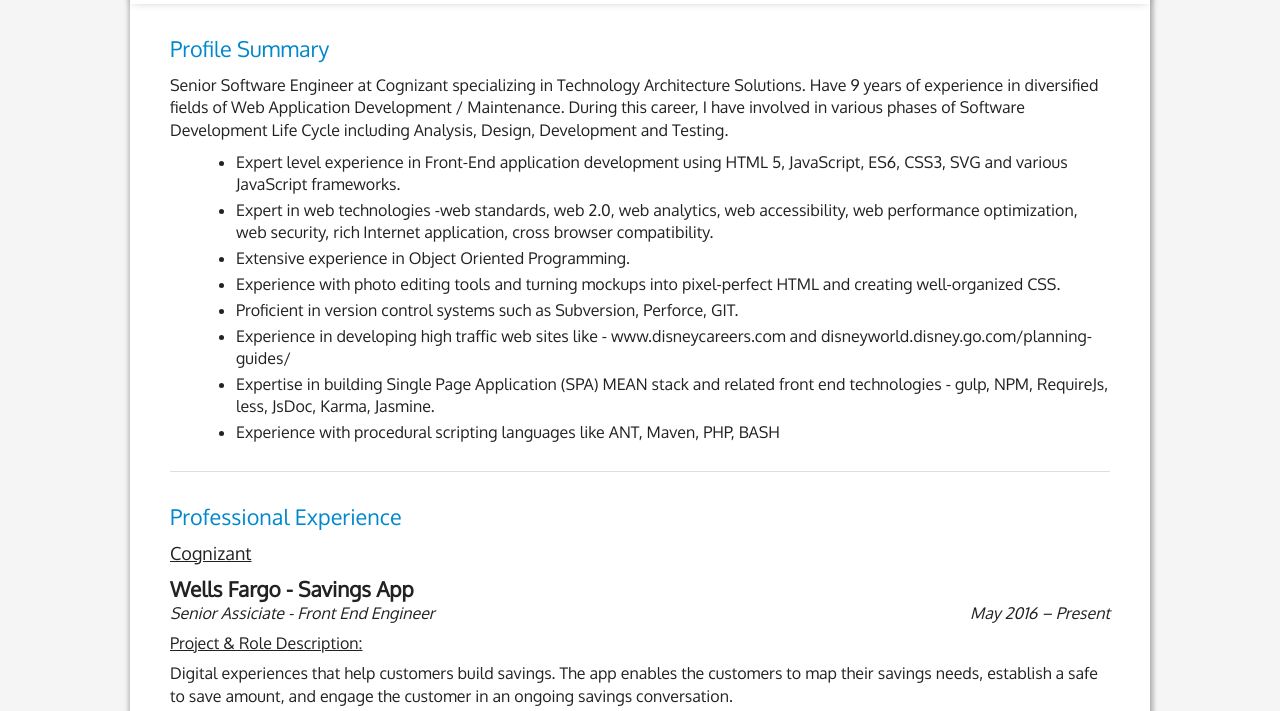
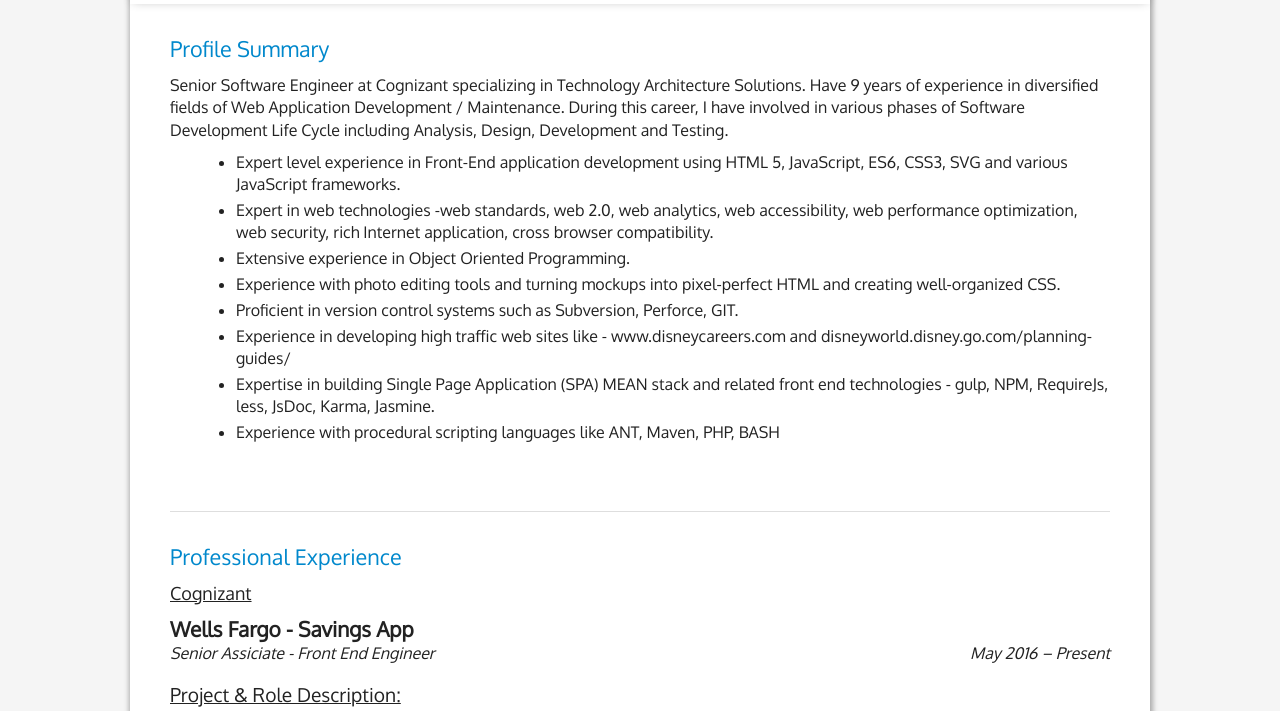
Before and after one commit to arunvishnun/simple-profile, a website: page index.html in a window 1280 px wide. Shown: the part 199-910 px from the top of the page. Drawn offline with nearby package versions, Linux system fonts and the light colour scheme.

```diff
--- a/css/app.css
+++ b/css/app.css
@@ -8,7 +8,7 @@
 }
 
 article,aside,details,figcaption,figure,footer,header,hgroup,menu,nav,section {
-	display:block;
+	display: inline-block;
 	margin-bottom: 40px;
 }
 
@@ -183,9 +183,9 @@
 }
 
 div.subdetailsDescription {
-	margin: 8px 0;
+	margin: 20px 0 8px 0;
     text-decoration: underline;
-    font-size: 16px;
+    font-size: 1.2em;
 }
 
 @media all and (min-width: 602px) and (max-width: 800px) {
```
Also changed, not shown: index.html (indentation only).
